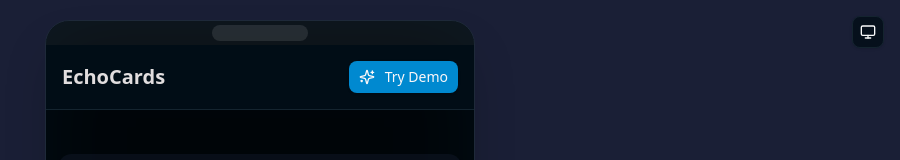
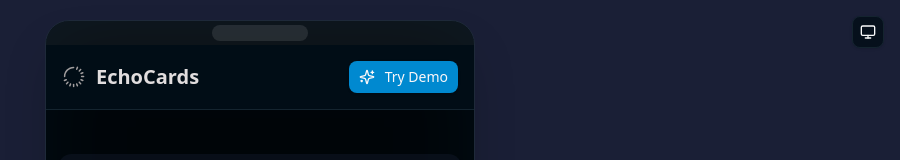
Before and after one commit to drewsamsen/sr-cards-app, a Next.js app: page /login in a window 1280 px wide. Shown: the top 160 px of the page, without its empty margins (380-1280 px from the left). Built offline with nearby package versions, Linux system fonts and the light colour scheme.

Commit message:
UI add logo to header

```diff
--- a/src/components/header.tsx
+++ b/src/components/header.tsx
@@ -7,6 +7,7 @@
 import Link from "next/link"
 import { Menu, X, Sparkles } from "lucide-react"
 import { usePhoneMode } from "@/components/page-layout"
+import { Logo } from "@/components/logo"
 
 export function Header() {
   const router = useRouter()
@@ -48,7 +49,8 @@
     <header className="w-full border-b bg-background">
       <div className="max-w-screen-xl mx-auto flex h-16 items-center justify-between px-4">
         <div className="flex items-center gap-8">
-          <Link href="/decks" className="hover:opacity-80 transition-opacity">
+          <Link href="/decks" className="hover:opacity-80 transition-opacity flex items-center gap-2.5">
+            <Logo className="text-muted-foreground dark:text-muted-foreground" size={24} />
             <h1 className="text-xl font-bold text-foreground">EchoCards</h1>
           </Link>
 
--- /dev/null
+++ b/src/components/logo.tsx
@@ -0,0 +1,27 @@
+import React from 'react'
+
+export function Logo({ className = "", size = 24 }: { className?: string, size?: number }) {
+  return (
+    <svg
+      width={size}
+      height={size}
+      viewBox="0 0 48 48"
+      xmlns="http://www.w3.org/2000/svg"
+      className={className}
+      fill="currentColor"
+    >
+      <path d="m23.24 37.74c-.83 0-1.5.67-1.5 1.5v4c0 .83.67 1.5 1.5 1.5s1.5-.67 1.5-1.5v-4c0-.83-.67-1.5-1.5-1.5z" />
+      <path d="m27.98 38.6 1.53 3.7c.24.58.8.93 1.39.93.19 0 .39-.04.57-.11.77-.32 1.13-1.19.81-1.96l-1.53-3.7c-.32-.77-1.2-1.13-1.96-.81-.77.3-1.13 1.18-.81 1.95z" />
+      <path d="m33.49 35.61 2.83 2.83c.29.29.68.44 1.06.44s.77-.15 1.06-.44c.59-.59.59-1.54 0-2.12l-2.83-2.83c-.59-.59-1.54-.59-2.12 0s-.58 1.54 0 2.12z" />
+      <path d="m38.59 27.98c-.77-.32-1.64.05-1.96.81-.32.77.05 1.64.81 1.96l3.7 1.53c.19.08.38.11.57.11.59 0 1.15-.35 1.39-.93.32-.77-.05-1.64-.81-1.96z" />
+      <path d="m44.74 23.24c0-.83-.67-1.5-1.5-1.5h-4c-.83 0-1.5.67-1.5 1.5s.67 1.5 1.5 1.5h4c.83 0 1.5-.67 1.5-1.5z" />
+      <path d="m3.38 31.47c.24.58.8.93 1.39.93.19 0 .39-.04.57-.11l3.7-1.53c.76-.32 1.13-1.19.81-1.96-.32-.76-1.19-1.13-1.96-.81l-3.7 1.53c-.77.3-1.13 1.18-.81 1.95z" />
+      <path d="m41.14 14.2-3.7 1.53c-.76.32-1.13 1.19-.81 1.96.24.58.8.93 1.39.93.19 0 .39-.04.57-.11l3.7-1.53c.76-.32 1.13-1.19.81-1.96-.31-.77-1.19-1.14-1.96-.82z" />
+      <path d="m10.86 33.49-2.83 2.83c-.59.59-.59 1.54 0 2.12.29.29.68.44 1.06.44s.77-.15 1.06-.44l2.83-2.83c.59-.59.59-1.54 0-2.12-.58-.58-1.53-.58-2.12 0z" />
+      <path d="m36.32 8.04-2.83 2.83c-.59.59-.59 1.54 0 2.12.29.29.68.44 1.06.44s.77-.15 1.06-.44l2.83-2.83c.59-.59.59-1.54 0-2.12-.58-.59-1.53-.59-2.12 0z" />
+      <path d="m15.73 37.45-1.53 3.7c-.32.77.05 1.64.81 1.96.19.08.38.11.57.11.59 0 1.15-.35 1.39-.93l1.53-3.7c.32-.77-.05-1.64-.81-1.96-.77-.31-1.64.05-1.96.82z" />
+      <path d="m28.79 9.84c.19.08.38.11.57.11.59 0 1.15-.35 1.39-.93l1.53-3.7c.32-.77-.05-1.64-.81-1.96-.77-.32-1.64.05-1.96.81l-1.53 3.7c-.32.78.04 1.66.81 1.97z" />
+      <path d="m23.24 3.74c-10.75 0-19.5 8.75-19.5 19.5 0 .83.67 1.5 1.5 1.5s1.5-.67 1.5-1.5c0-9.1 7.4-16.5 16.5-16.5.83 0 1.5-.67 1.5-1.5s-.67-1.5-1.5-1.5z" />
+    </svg>
+  )
+}
```
